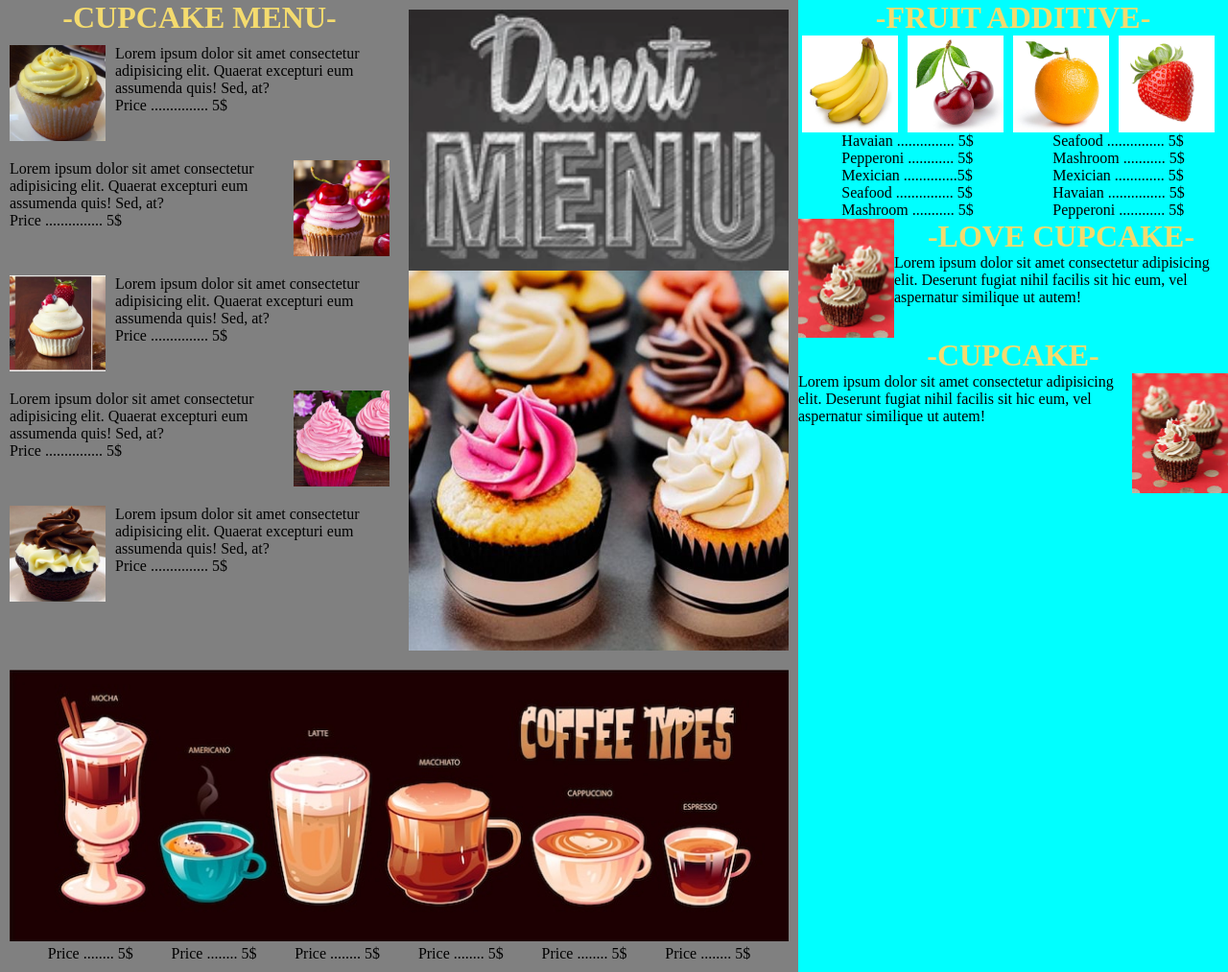
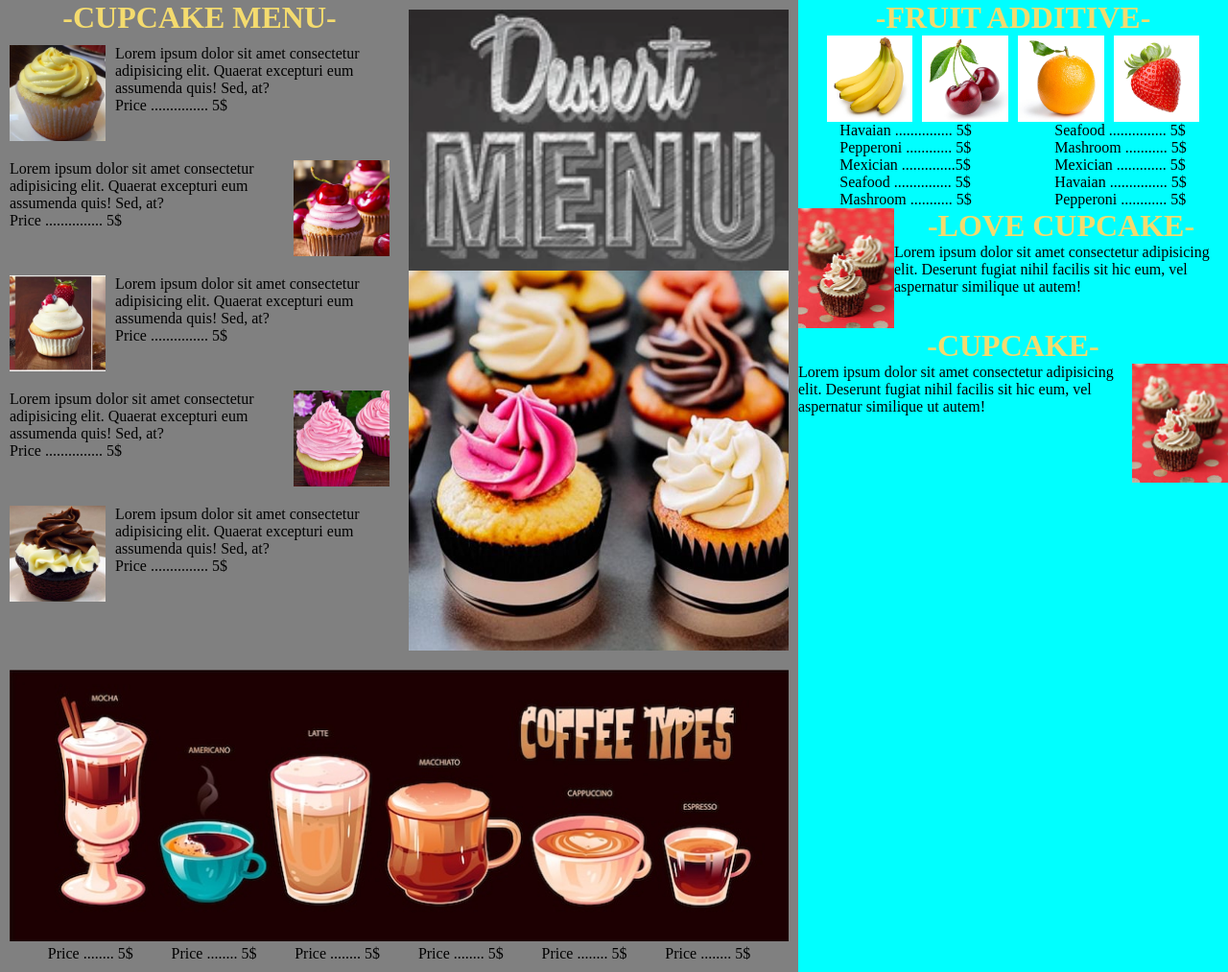
Before and after one commit to Develhope-FS1Turk-Group-1/Menu, a plain HTML site: page index2.html in a window 1280 px wide. Shown: the whole page at 96% size. Drawn offline with Linux system fonts and the light colour scheme.

Commit message:
index2 fix

```diff
--- a/style.css
+++ b/style.css
@@ -63,11 +63,13 @@ body{
 
 .fruits{
   display: flex;
+  justify-content: center;
 }
 
 .fruits img{
-  width: 100px;
-  margin-right: 10px;
+  width: 20%;
+  margin-left: 5px;
+  margin-right: 5px;
 }
 
 .fruit-description{
```
